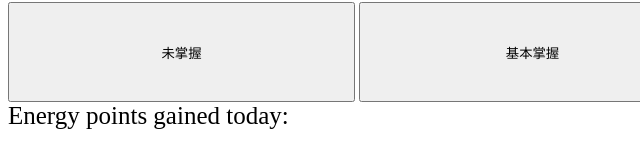
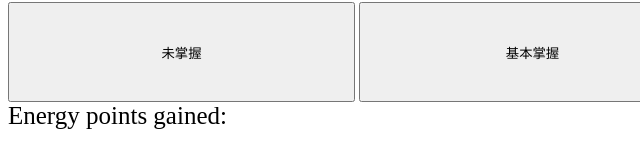
Before and after one commit to weathon/KindleQuiz, a plain HTML site: page index.html in a window 1280 px wide. Shown: the part 292-460 px from the top of the page, 0-640 px from the left. Drawn offline with Linux system fonts and the light colour scheme; no server answers.

Commit message:
fix "today"

```diff
--- a/index.html
+++ b/index.html
@@ -21,7 +21,7 @@
         <button style="width: 347px;height: 100px;" onclick="next(1)">基本掌握</button>
         <button style="width: 347px;height: 100px;" onclick="next(2)">已掌握</button>
     </div>
-    <span id="ans" style="font-size: 25px;">Energy points gained today: </span><span><b style="font-size: 25px;"
+    <span id="ans" style="font-size: 25px;">Energy points gained: </span><span><b style="font-size: 25px;"
             id="points"></b></span>
 
     <script>
```
